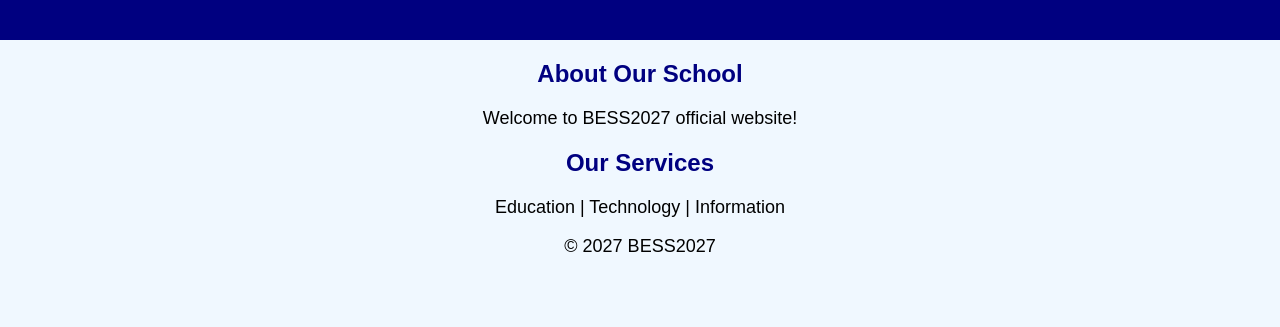
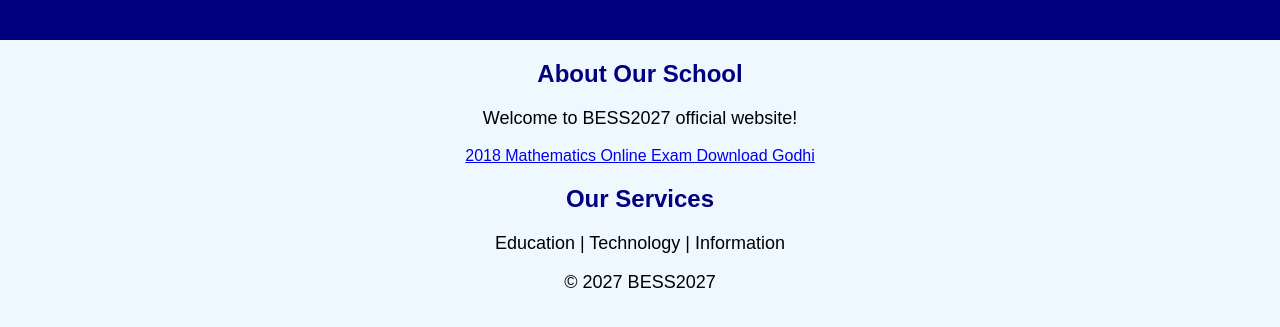
Before and after one commit to firodagim6-bot/Bess2027-website, a plain HTML site: page index.html in a window 1280 px wide. Shown: the part 129-456 px from the top of the page. Drawn offline with Linux system fonts and the light colour scheme.

Commit message:
Add download link for 2018 Mathematics Exam

```diff
--- a/index.html
+++ b/index.html
@@ -40,6 +40,14 @@
     <h2>About Our School</h2>
     <p>Welcome to BESS2027 official website!</p>
 
+
+      <a href="2018 MATHEMATICS ONLINE EXAM SIMULATED (1).pdf" download>2018 Mathematics Online Exam Download Godhi</a>
+
+
+
+
+
+
     <h2>Our Services</h2>
     <p>Education | Technology | Information</p>
 
```
